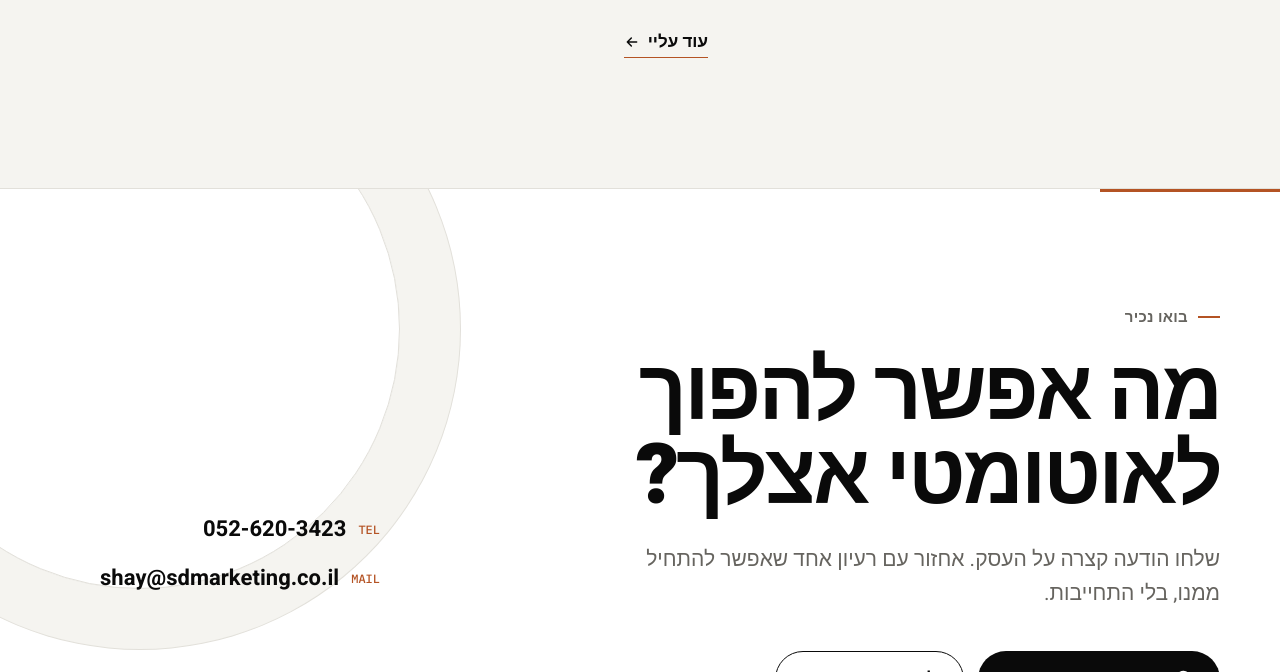
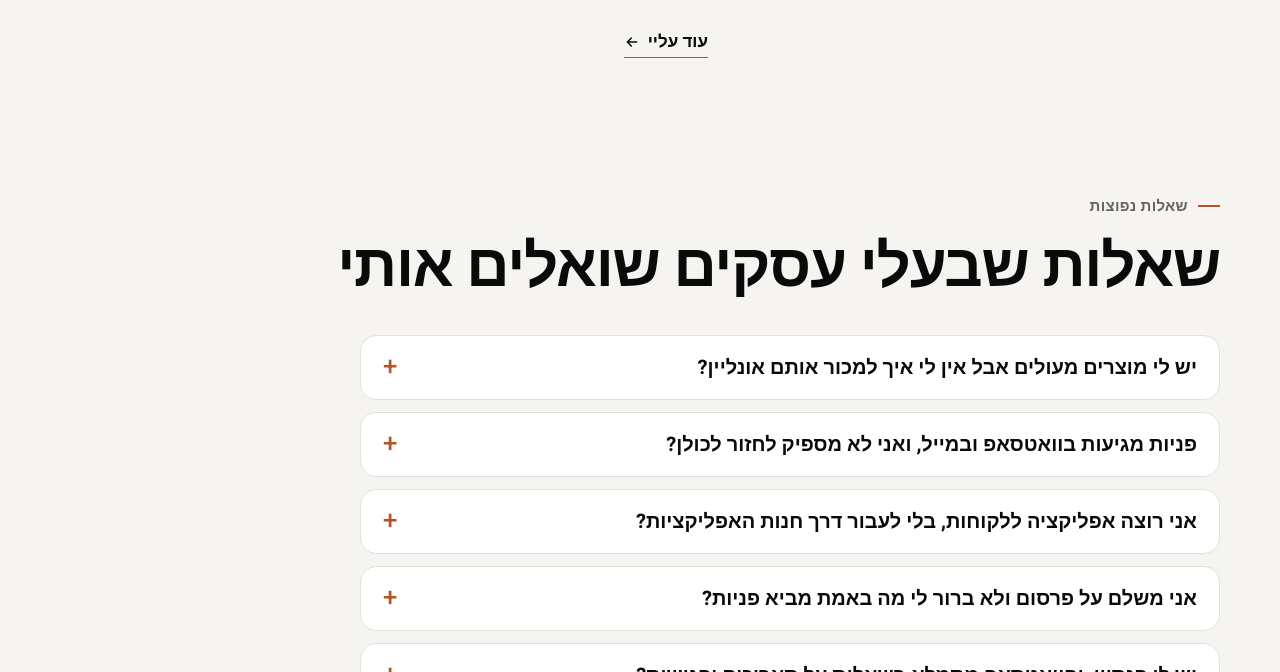
Before and after one commit to shaydadon/sdmarketing, a PHP site: page / in a window 1280 px wide. Shown: the part 5828-6500 px from the top of the page. Run offline with PHP 8.4, Linux system fonts and the light colour scheme; some web fonts are replaced.

Commit message:
Add a home-page FAQ for each service.
Questions are written as the owner's pain, and the answers stay short, with links only to fisha.shop and Excerly. The same text is published as FAQPage structured data.

Co-authored-by: shaydadon <shaydadon@users.noreply.github.com>

```diff
--- a/assets/css/style.css
+++ b/assets/css/style.css
@@ -170,6 +170,23 @@ h2.sec{font-size:60px;font-weight:900;margin:18px 0 0}
 .media-bd .ph-frame{width:150px;height:300px;border-radius:24px}
 /* founder */
 .founder{padding:0 0 130px}
+.faq{padding:0 0 110px}
+.faq-list{margin-top:36px;display:flex;flex-direction:column;gap:12px;max-width:860px}
+.faq details{background:#fff;border:1px solid var(--line);border-radius:16px}
+.faq summary{cursor:pointer;list-style:none;display:flex;align-items:flex-start;justify-content:space-between;gap:16px;padding:18px 22px;font-family:var(--display);font-weight:700;font-size:20px;line-height:1.35}
+.faq summary span{flex:1;min-width:0}
+.faq summary::-webkit-details-marker{display:none}
+.faq summary::after{content:"+";flex:none;color:var(--accent);font-size:26px;line-height:1;font-weight:500}
+.faq details[open]{border-color:var(--accent)}
+.faq details[open] summary::after{content:"–"}
+.faq .faq-a{padding:0 22px 20px}
+.faq .faq-a p{margin:0;color:var(--mute);font-size:17px;line-height:1.65;max-width:68ch}
+.faq .faq-a a{color:var(--accent);border-bottom:1.5px solid var(--accent)}
+@media (max-width:800px){
+  .faq{padding-bottom:72px}
+  .faq summary{font-size:17px;padding:16px}
+  .faq .faq-a{padding:0 16px 16px}
+}
 .f-grid{display:grid;grid-template-columns:.8fr 1.2fr;gap:80px;align-items:center}
 .f-photo{position:relative}
 .f-photo .sq{position:absolute;inset:40px -24px -24px 40px;background:var(--accent);border-radius:var(--r)}
--- a/index.php
+++ b/index.php
@@ -185,6 +185,70 @@ require __DIR__ . '/includes/projects-data.php';
 </section>
 
 <?php
+$faq = [
+    [
+        'q' => 'יש לי מוצרים מעולים אבל אין לי איך למכור אותם אונליין?',
+        'a' => 'חנות אונליין נבנית סביב הקנייה: קטלוג, עגלה, סליקה וניהול הזמנות, בלי שהגולש ילך לאיבוד בדרך. אותו קו עבודה מתאים גם לדף נחיתה לקמפיין או לאתר תדמית שמוביל לשיחה. דוגמה לחנות חיה היא fisha.shop.',
+    ],
+    [
+        'q' => 'פניות מגיעות בוואטסאפ ובמייל, ואני לא מספיק לחזור לכולן?',
+        'a' => 'אוטומציה מעבירה את מה שחוזר על עצמו לרוץ לבד: הודעה, מייל או עדכון בטבלה. בוט יכול לענות על שאלות נפוצות, לאסוף פרטים ולקבוע תור, והפרטים עוברים ליומן או לגיליון בלי להעתיק אותם ידנית.',
+    ],
+    [
+        'q' => 'אני רוצה אפליקציה ללקוחות, בלי לעבור דרך חנות האפליקציות?',
+        'a' => 'אפליקציית PWA מתקינים ישר מהדפדפן, ללא צורך בחנות האפליקציות, והיא נפתחת עם אייקון במסך הבית. אותו קוד רץ על אנדרואיד, על אייפון ועל מחשב. כך נבנתה Excerly.',
+    ],
+    [
+        'q' => 'אני משלם על פרסום ולא ברור לי מה באמת מביא פניות?',
+        'a' => 'קמפיין בגוגל או במטא נמדד לפי פניות ומכירות, לא לפי לייקים. קודם מוודאים שכל פנייה נספרת, ואז משפרים את מה שמביא תוצאה ועוצרים את מה שלא. בסוף יש דוח ברור: מה עבד ומה כדאי לשנות הלאה.',
+    ],
+    [
+        'q' => 'יש לי פנסיון, והוואטסאפ מתמלא בשאלות על תאריכים ופגישות?',
+        'a' => 'Boardog הוא צ׳אטבוט לוואטסאפ לבעלי פנסיונים. הוא מקבל את הפנייה, אוסף את פרטי בעל החיים ואת התאריכים, וקובע פגישת היכרות בלי שתנהלו את כל השיחה ידנית.',
+    ],
+];
+$faq_ld = [
+    '@context' => 'https://schema.org',
+    '@type' => 'FAQPage',
+    'mainEntity' => array_map(fn($item) => [
+        '@type' => 'Question',
+        'name' => $item['q'],
+        'acceptedAnswer' => ['@type' => 'Answer', 'text' => $item['a']],
+    ], $faq),
+];
+?>
+<section class="faq" aria-labelledby="faq-title">
+  <div class="wrap">
+    <span class="eyebrow">שאלות נפוצות</span>
+    <h2 class="sec" id="faq-title">שאלות שבעלי עסקים שואלים אותי</h2>
+    <div class="faq-list">
+      <?php foreach ($faq as $i => $item): ?>
+        <details>
+          <summary id="faq-q-<?= $i ?>"><span><?= e($item['q']) ?></span></summary>
+          <div class="faq-a" role="region" aria-labelledby="faq-q-<?= $i ?>">
+            <p><?php
+              $html = e($item['a']);
+              $html = str_replace(
+                  'fisha.shop',
+                  '<a href="https://fisha.shop" target="_blank" rel="noopener">fisha.shop</a>',
+                  $html
+              );
+              $html = str_replace(
+                  'Excerly',
+                  '<a href="https://shaydadon.github.io/Excerly/" target="_blank" rel="noopener">Excerly</a>',
+                  $html
+              );
+              echo $html;
+            ?></p>
+          </div>
+        </details>
+      <?php endforeach; ?>
+    </div>
+  </div>
+</section>
+<script type="application/ld+json"><?= json_encode($faq_ld, JSON_UNESCAPED_UNICODE | JSON_UNESCAPED_SLASHES | JSON_HEX_TAG) ?></script>
+
+<?php
 $cta_contacts = true;
 require __DIR__ . '/includes/cta.php';
 require __DIR__ . '/includes/footer.php';
```
Also changed, not shown: e2e/tests/site.spec.js (+21 -1 lines).
